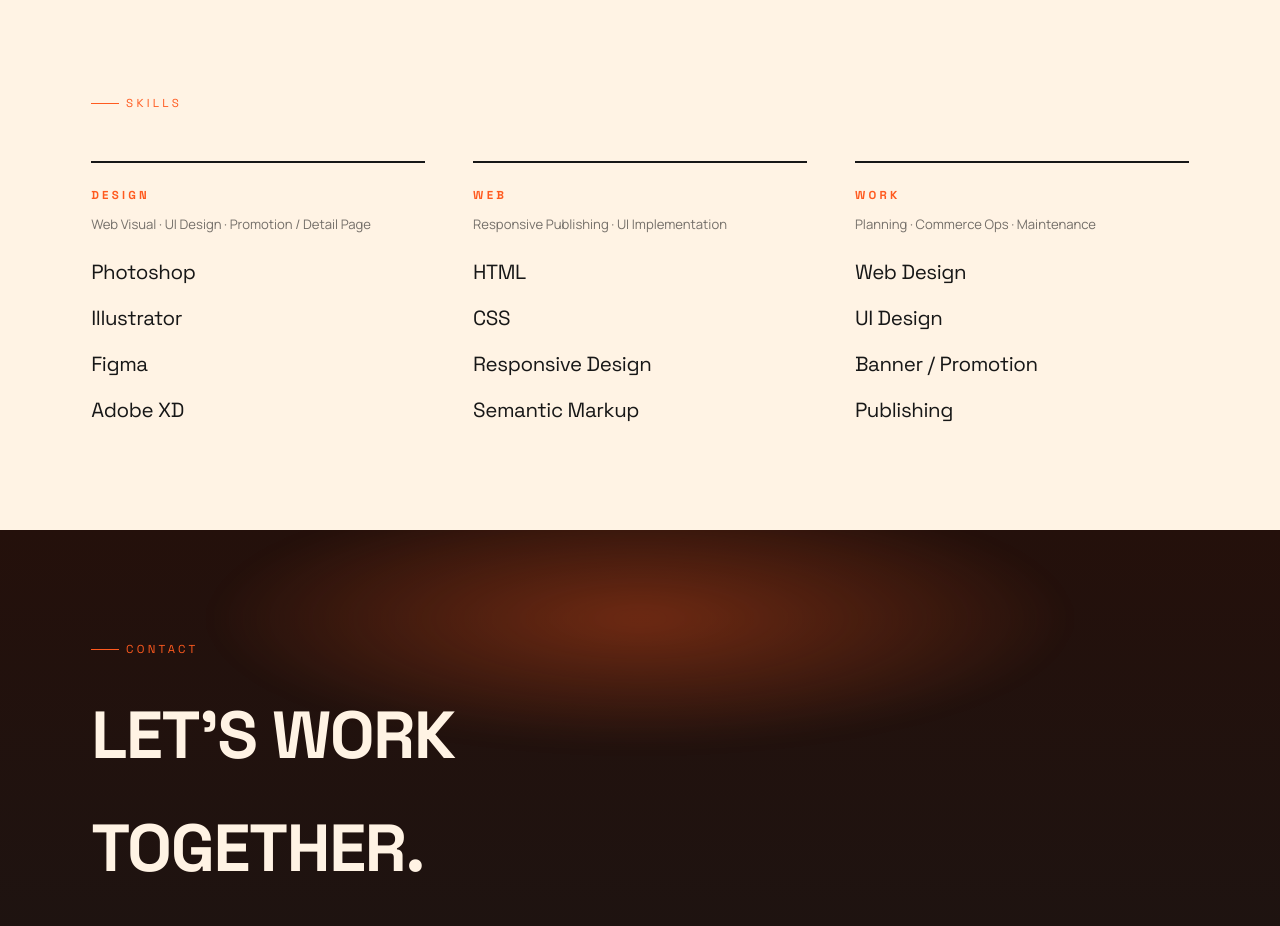
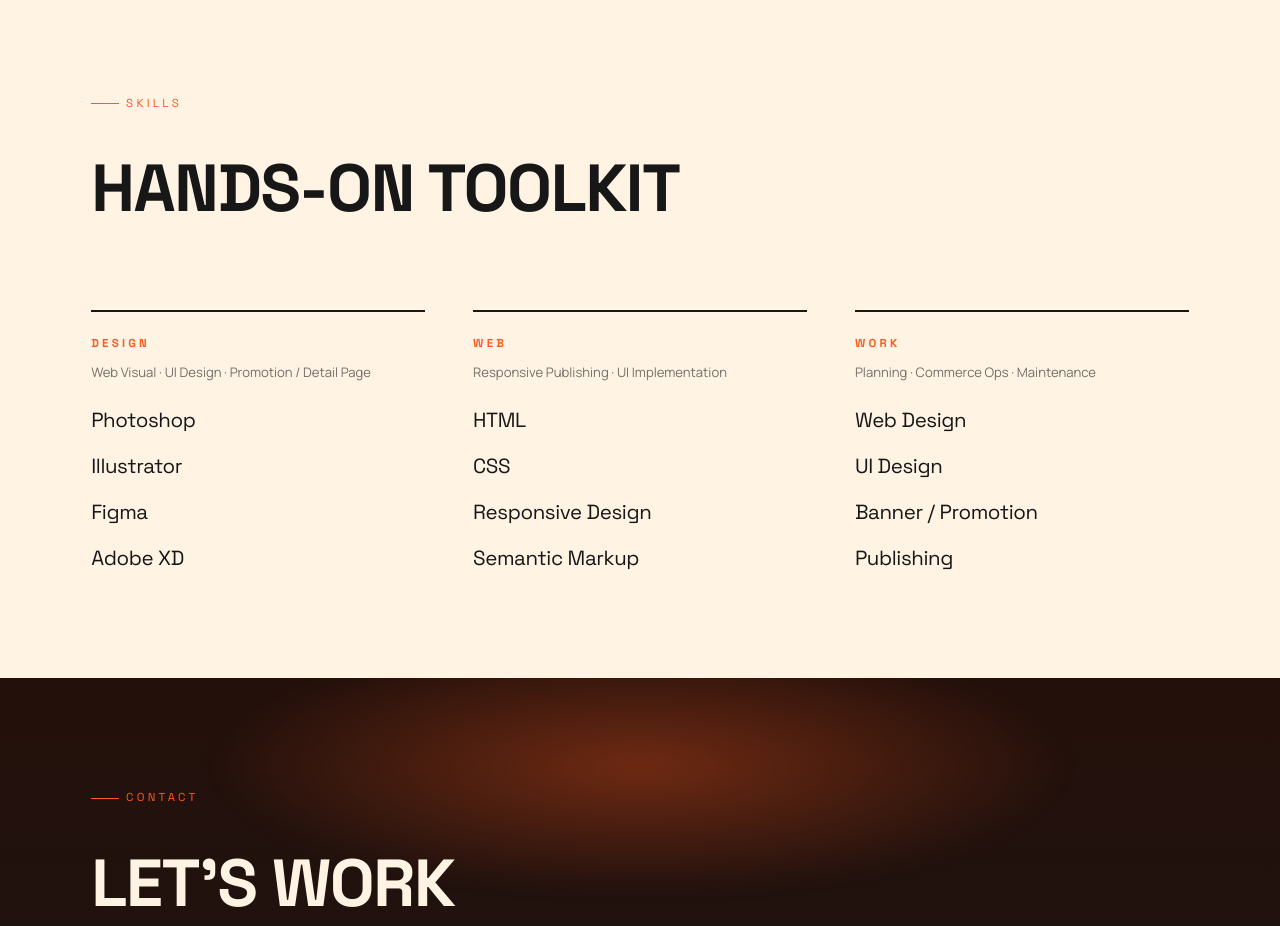
Before and after one commit to risinghun82/risinghun-portfolio, a React (Vite) app: page /#/ in a window 1280 px wide. Shown: the part 5300-6226 px from the top of the page. Built offline with nearby package versions, Linux system fonts and the light colour scheme; a web font is replaced by a local one.

Commit message:
Add Skills section title and rebalance grid spacing

```diff
--- a/src/components/Skills/Skills.css
+++ b/src/components/Skills/Skills.css
@@ -1,13 +1,23 @@
 .skills {
   background: var(--bg-light);
   padding: var(--space-section-y) 0;
+}
+
+.skills__title {
+  font-family: var(--font-display);
+  font-size: var(--fs-section-title);
+  letter-spacing: var(--ls-tight);
+  /* Same eyebrow-to-title gap as About/Process/Contact. */
+  margin-top: 1.2rem;
 }
 
 .skills__grid {
   display: grid;
   grid-template-columns: repeat(3, 1fr);
   gap: 3rem;
-  margin-top: 3rem;
+  /* Was 3rem directly under the eyebrow — now sits under the new title
+     instead, so it needs a bit more air above it. */
+  margin-top: 4rem;
 }
 
 .skills__group {
--- a/src/components/Skills/Skills.jsx
+++ b/src/components/Skills/Skills.jsx
@@ -28,7 +28,10 @@ const GROUPS = [
 /**
  * Skills
  * Grouped by domain rather than shown as arbitrary percentage bars — only
- * tools/skills the designer can actually deliver with are listed.
+ * tools/skills the designer can actually deliver with are listed. Carries
+ * an eyebrow + H2 title pair like every other section (it was previously
+ * the one section without a title, which both broke the site's alignment
+ * rhythm and made the section read as thin/empty on its own).
  */
 export default function Skills() {
   return (
@@ -36,6 +39,9 @@ export default function Skills() {
       <div className="container">
         <Reveal as="p" className="eyebrow">
           Skills
+        </Reveal>
+        <Reveal as="h2" className="skills__title title-mask">
+          <span>HANDS-ON TOOLKIT</span>
         </Reveal>
 
         <div className="skills__grid">
```
